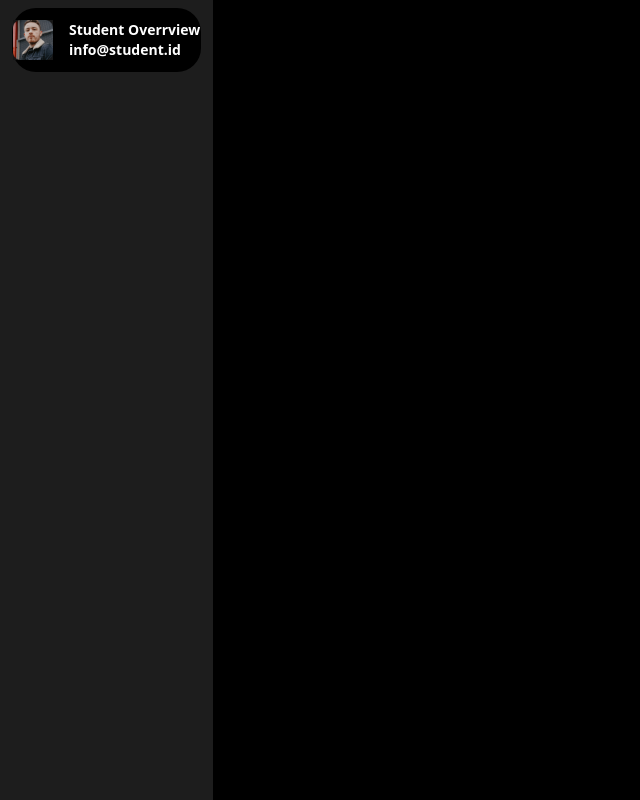
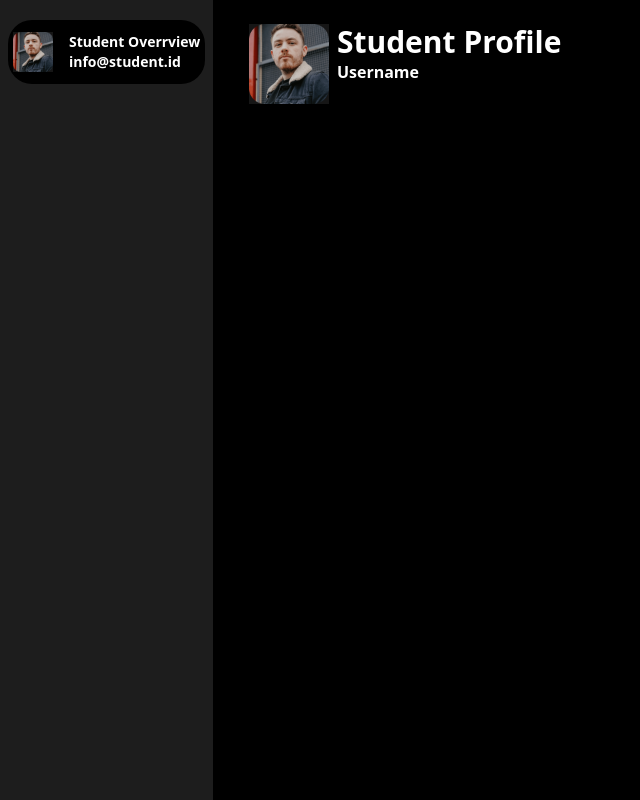
Before and after one commit to sambitsingha/SynthoPrep, a React (Vite) app in the folder client/: page /dashboard in a window 1280 px wide. Shown: the whole page, without its empty margins (0-640 px from the left). Built offline with nearby package versions, Linux system fonts and the light colour scheme.

Commit message:
CSS changes

```diff
--- a/client/src/components/Navbar.jsx
+++ b/client/src/components/Navbar.jsx
@@ -17,21 +17,27 @@ const Navbar = () => {
 					className={`absolute right-0 w-40 mt-2 py-2 bg-white border rounded shadow-xl ${
 						isOpen ? "block" : "hidden"
 					} z-50 bg-white`}>
+					<Link to='/about'>
 						<a
 							href='#about'
 							className='transition-colors duration-200 block px-4 py-2 text-normal text-gray-900 rounded hover:bg-purple-500 hover:text-white'>
 							About Us
 						</a>
+					</Link>
+					<Link to='/dashboard'>
 						<a
 							href=''
 							className='transition-colors duration-200 block px-4 py-2 text-normal text-gray-900 rounded hover:bg-purple-500 hover:text-white'>
 							Dashboard
 						</a>
+					</Link>
+					<Link to='/contact'>
 						<a
 							href=''
 							className='transition-colors duration-200 block px-4 py-2 text-normal text-gray-900 rounded hover:bg-purple-500 hover:text-white'>
 							Contact
 						</a>
+					</Link>
 				</div>
 			</div>
 			<div className='hidden md:flex justify-center items-center gap-10 lg:gap-20 text-xl w-full'>
@@ -43,9 +49,13 @@ const Navbar = () => {
 						Dashboard
 					</p>
 				</Link>
-				<a href='' className='text-normal text-gray-900 hover:text-purple-500'>
+				<Link to='/contact'>
+					<a
+						href=''
+						className='text-normal text-gray-900 hover:text-purple-500'>
 						Contact
 					</a>
+				</Link>
 			</div>
 			<div className='hidden lg:flex justify-center items-center'>
 				<Link to='/login'>
--- a/client/src/components/dashboard/Sidebar.jsx
+++ b/client/src/components/dashboard/Sidebar.jsx
@@ -6,7 +6,7 @@ const Sidebar = () => {
 			<div
 				className='h-screen w-1/6 pt-2'
 				style={{ backgroundColor: "#1d1d1d" }}>
-				<div className='flex justify-center items-center gap-4 py-3 bg-black mx-3 rounded-3xl'>
+				<div className='flex justify-center items-center gap-4 py-3 my-3 bg-black mx-2 rounded-3xl'>
 					<img src={image} alt='' className='w-10 h-10' />
 					<div className='flex flex-col justify-center items-start font-semibold'>
 						<p className='text-sm'>Student Overrview</p>
--- a/client/src/components/dashboard/layout.jsx
+++ b/client/src/components/dashboard/layout.jsx
@@ -1,13 +1,18 @@
 import React from "react";
 import Sidebar from "./Sidebar";
-
+import image from "../../assets/Image.png";
 const DashboardLayout = () => {
 	return (
-		<>
-			<div className='bg-black h-screen text-white'>
-				<Sidebar />
+		<div className='bg-black h-screen text-white flex'>
+			<Sidebar />
+			<div className='mx-8 my-6 flex justify-around w-1/4'>
+				<img src={image} alt='' className='w-20 h-20' />
+				<div>
+					<h1 className='text-3xl font-semibold'>Student Profile</h1>
+					<p className='font-semibold'>Username</p>
+				</div>
 			</div>
-		</>
+		</div>
 	);
 };
 
```
Lines whose indentation alone changed are shown as unchanged.
